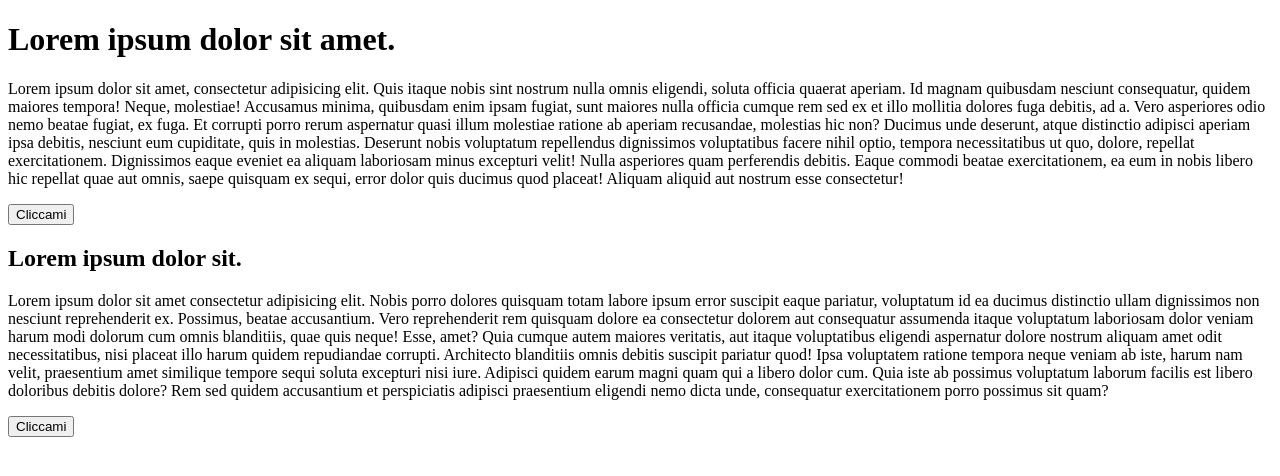
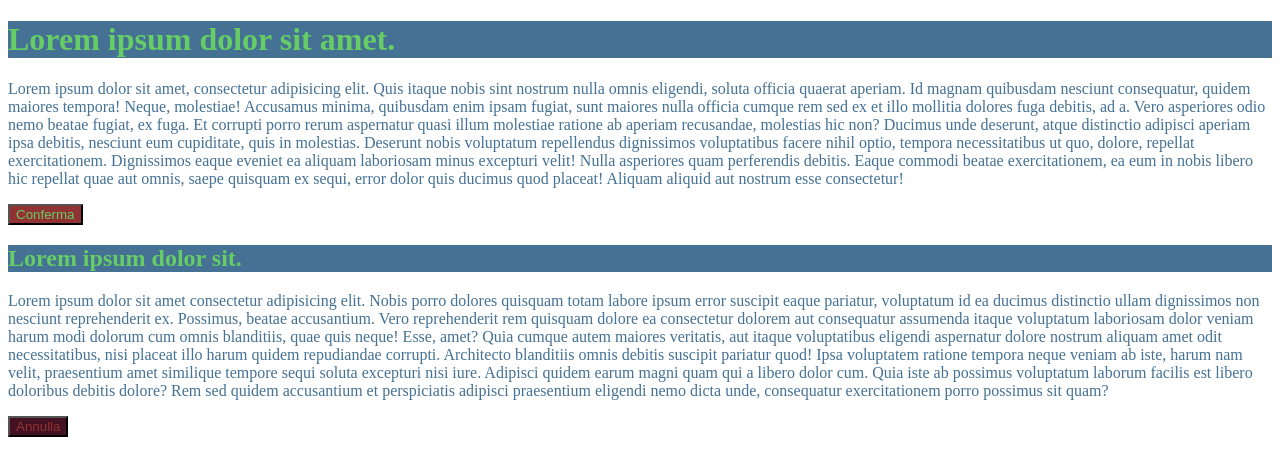
Before and after one commit to dumi994/html-sass-first, a website: page my-app/index.html in a window 1280 px wide. Drawn offline with Linux system fonts and the light colour scheme; files that its build step writes are made by us from their sources.

Commit message:
cambiato i colori con sass

```diff
--- a/my-app/index.html
+++ b/my-app/index.html
@@ -5,6 +5,7 @@
     <meta http-equiv="X-UA-Compatible" content="IE=edge">
     <meta name="viewport" content="width=device-width, initial-scale=1.0">
     <title>Document</title>
+    <link rel="stylesheet" href="./dist/css/app.css">
 </head>
 <body>
     <h1>Lorem ipsum dolor sit amet.</h1>
@@ -15,7 +16,7 @@
         Deserunt nobis voluptatum repellendus dignissimos voluptatibus facere nihil optio, tempora necessitatibus ut quo, dolore, repellat exercitationem. Dignissimos eaque eveniet ea aliquam laboriosam minus excepturi velit! Nulla asperiores quam perferendis debitis.
         Eaque commodi beatae exercitationem, ea eum in nobis libero hic repellat quae aut omnis, saepe quisquam ex sequi, error dolor quis ducimus quod placeat! Aliquam aliquid aut nostrum esse consectetur!
     </p>
-    <button>Cliccami</button>
+    <button class="conferma">Conferma</button>
     <h2>Lorem ipsum dolor sit.</h2>
     <p>
         Lorem ipsum dolor sit amet consectetur adipisicing elit. Nobis porro dolores quisquam totam labore ipsum error suscipit eaque pariatur, voluptatum id ea ducimus distinctio ullam dignissimos non nesciunt reprehenderit ex.
@@ -24,9 +25,9 @@
         Ipsa voluptatem ratione tempora neque veniam ab iste, harum nam velit, praesentium amet similique tempore sequi soluta excepturi nisi iure. Adipisci quidem earum magni quam qui a libero dolor cum.
         Quia iste ab possimus voluptatum laborum facilis est libero doloribus debitis dolore? Rem sed quidem accusantium et perspiciatis adipisci praesentium eligendi nemo dicta unde, consequatur exercitationem porro possimus sit quam?
     </p>
-    <button>Cliccami</button>
+    <button class="annulla">Annulla</button>
 
 
-    <script src="./dist/app.js"></script>
+    <script src="./dist/js/app.js"></script>
 </body>
 </html>
--- /dev/null
+++ b/my-app/src/app.scss
@@ -0,0 +1,20 @@
+$titoliPrincipali: #66cc66;
+$bgTitoliPrincipali: #447194;
+$bottoniConferma: #441123;
+$bottoniAnnulla:#913232;
+
+h1, h2{
+    color: $titoliPrincipali;
+    background-color: $bgTitoliPrincipali;
+}
+.conferma{
+    color: $titoliPrincipali;
+    background-color: $bottoniAnnulla;
+}
+.annulla{
+    color: $bottoniAnnulla;
+    background-color: $bottoniConferma;
+}
+p{
+    color: $bgTitoliPrincipali;
+}
--- a/my-app/webpack.mix.js
+++ b/my-app/webpack.mix.js
@@ -1,3 +1,6 @@
 let mix = require('laravel-mix');
 
-mix.js('src/app.js', 'dist').setPublicPath('dist');
+mix
+.js('src/app.js', 'js')
+.sass('src/app.scss', 'css')
+.setPublicPath('dist');
```
Also changed, not shown: my-app/package.json (+12 -2 lines), my-app/dist/app.js (deleted), my-app/dist/css/app.css (added), my-app/dist/js/app.js (added), my-app/dist/mix-manifest.json, 1 other file.
